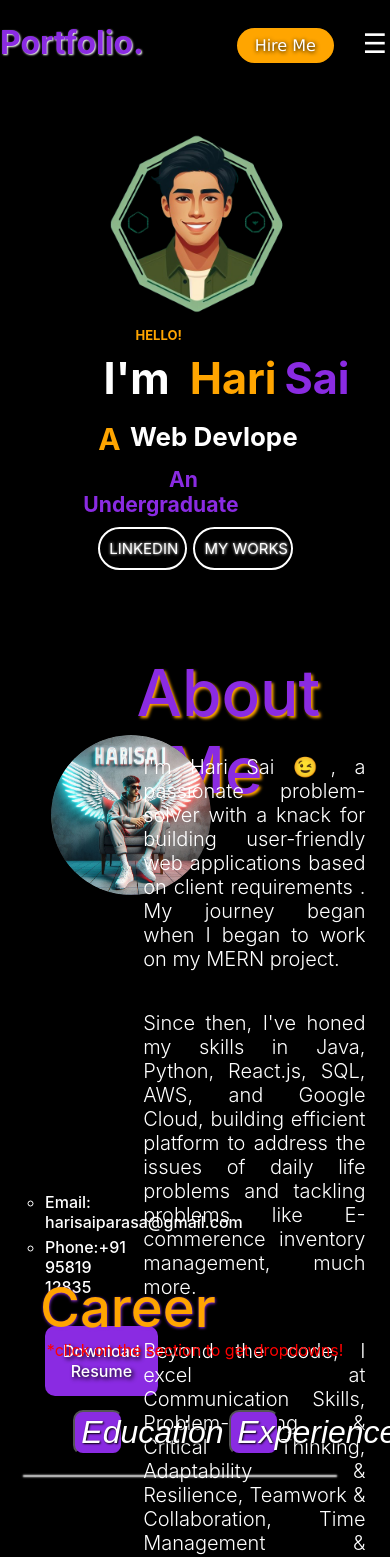
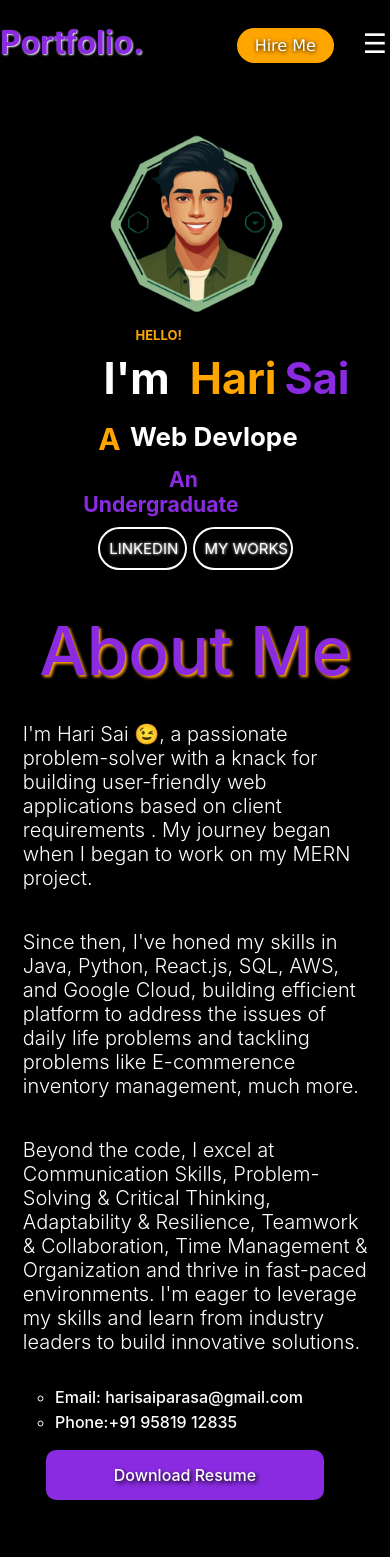
Before and after one commit to harisaigithub/My_portfolio, a React (Create React App) app: page / in a window 390 px wide. Shown: the top 1557 px of the page. Built offline with nearby package versions, Linux system fonts and the light colour scheme.

Commit message:
updated on responsive for about me

```diff
--- a/src/components/AboutMe/Me.css
+++ b/src/components/AboutMe/Me.css
@@ -98,3 +98,59 @@
   text-shadow: 1px 1px 4px white;
   -webkit-text-fill-color: black;
 }
+@media (max-width: 1000px){
+  .me-container{
+    display: flex;
+    flex-direction: column;
+    height: 100%;
+  }
+  .c2{
+    display: flex;
+    flex-direction: column-reverse;
+    justify-content: center;
+    text-align: center;
+    height: 100%;
+  }
+  .profile-image,.img{
+    display: none;
+    flex-direction:column;
+  }
+  .container1{
+    display: flex;
+    flex-direction: column;
+    width:auto;
+    justify-content: center;
+    text-align: center;
+    font-size: 420%;
+    margin:1px;
+  }
+  .c11{
+    flex-direction: column;
+    width:150%;
+    justify-content: center;
+    text-align:left;
+    margin:1px;
+  }
+  .txt{
+    display: flex;
+    flex-direction:column;
+    justify-content: space-between;
+    width:500%;
+    margin: 1px;
+    text-align: center;
+  }
+
+  .contact-info{
+    height:70%;
+    width:100%;
+    display: flex;
+    flex-direction:column;
+    justify-content: space-between;
+    margin: 1px 0px 0px 9px;
+  }
+  .c11{
+    width:95%;
+    height:50%;
+    margin:3%;
+    }
+}
```
